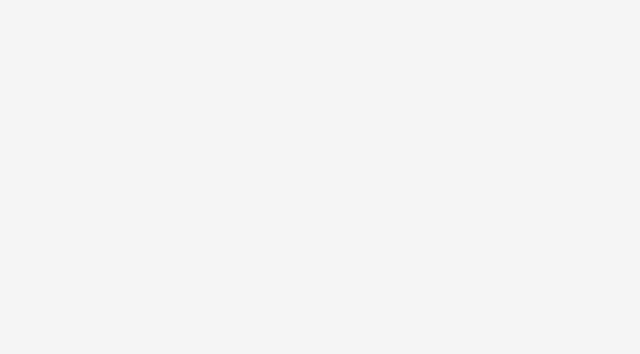
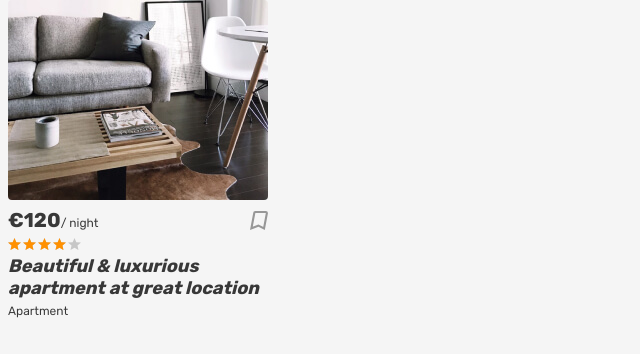
Before and after one commit to albertZubov/hal-six-cities-5, a React app: page /place-card in a window 1280 px wide. Shown: the top 354 px of the page, without its empty margins (0-640 px from the left). Built offline with nearby package versions, Linux system fonts and the light colour scheme.

Commit message:
Личный проект: обратная сторона реальности

```diff
--- a/src/components/app/app.jsx
+++ b/src/components/app/app.jsx
@@ -5,8 +5,9 @@ import { BrowserRouter, Switch, Route } from 'react-router-dom';
 import Login from '../authorization/login';
 import Favorites from '../favorites/favorites';
 import Offer from '../property/offer';
+import PlaceCard from '../place-card/place-card';
 
-const App = ({ countOffersRent }) => {
+const App = ({ countOffersRent, offers }) => {
   return (
     <BrowserRouter>
       <Switch>
@@ -20,6 +21,10 @@ const App = ({ countOffersRent }) => {
           <Favorites />
         </Route>
         <Route exact path="/offer/:id?" component={Offer} />
+        <Route exact path="/place-card">
+          <PlaceCard offers={offers} />
+        </Route>
+        {/* <Route exact path="/place-card" offers={offers} component={PlaceCard} /> */}
       </Switch>
     </BrowserRouter>
   );
--- /dev/null
+++ b/src/components/place-card/place-card.jsx
@@ -0,0 +1,67 @@
+import React, { PureComponent } from 'react';
+import PropTypes from 'prop-types';
+
+class PlaceCard extends PureComponent {
+  constructor({ props, offers }) {
+    super(props);
+    this._offers = offers;
+    console.log(this._offers);
+  }
+
+  render() {
+    return (
+      <article className="cities__place-card place-card">
+        <div
+          className="place-card__mark"
+          style={
+            this._offers.isPremium ? { display: `block` } : { display: `none` }
+          }
+        >
+          <span>Premium</span>
+        </div>
+        <div className="cities__image-wrapper place-card__image-wrapper">
+          <a href="#">
+            <img
+              className="place-card__image"
+              src="img/apartment-01.jpg"
+              width="260"
+              height="200"
+              alt="Place image"
+            />
+          </a>
+        </div>
+        <div className="place-card__info">
+          <div className="place-card__price-wrapper">
+            <div className="place-card__price">
+              <b className="place-card__price-value">&euro;120</b>
+              <span className="place-card__price-text">&#47;&nbsp;night</span>
+            </div>
+            <button
+              className="place-card__bookmark-button button"
+              type="button"
+            >
+              <svg className="place-card__bookmark-icon" width="18" height="19">
+                <use xlinkHref="#icon-bookmark"></use>
+              </svg>
+              <span className="visually-hidden">To bookmarks</span>
+            </button>
+          </div>
+          <div className="place-card__rating rating">
+            <div className="place-card__stars rating__stars">
+              <span style={{ width: '80%' }}></span>
+              <span className="visually-hidden">Rating</span>
+            </div>
+          </div>
+          <h2 className="place-card__name">
+            <a href="#">
+              Beautiful &amp; luxurious apartment at great location
+            </a>
+          </h2>
+          <p className="place-card__type">Apartment</p>
+        </div>
+      </article>
+    );
+  }
+}
+
+export default PlaceCard;
--- a/src/index.js
+++ b/src/index.js
@@ -1,12 +1,13 @@
 import React from 'react';
 import ReactDOM from 'react-dom';
 import App from './components/app/app';
+import offers from './mocks/offers';
 
 const Settings = {
   COUNT_OFFERS_RENT: Math.ceil(Math.random(0, 1000) * 100),
 };
 
 ReactDOM.render(
-  <App countOffersRent={Settings.COUNT_OFFERS_RENT} />,
+  <App countOffersRent={Settings.COUNT_OFFERS_RENT} offers={offers} />,
   document.querySelector(`#root`)
 );
--- /dev/null
+++ b/src/mocks/offers.js
@@ -0,0 +1,38 @@
+// const getRandomNumber = (number) => getCountRandom(0, number);
+const getRandomBoolean = () => Boolean(Math.round(Math.random()));
+
+const getCountRandom = (min, max) =>
+  Math.floor(getCountRandomDecimal(max, min));
+
+const getCountRandomDecimal = (min, max) =>
+  Number((Math.random() * (max - min) + min).toFixed(1));
+
+export default {
+  isPremium: getRandomBoolean(),
+  name: [
+    `Beautiful & luxurious apartment at great location`,
+    `Wood and stone place`,
+    `Nice, cozy, warm big bed apartment`,
+    `Canal View Prinsengracht`,
+  ][getCountRandom(0, 3)],
+  rating: getCountRandomDecimal(2, 5),
+  classRoom: [`apartments`, `private room`, `studio`, `loft`][
+    getCountRandom(0, 3)
+  ],
+  bedrooms: getCountRandom(1, 4),
+  adults: getCountRandom(1, 5),
+  price: Math.round(getCountRandom(40, 200) / 10) * 10,
+  tariff: [`night`, `light`][getCountRandom(0, 1)],
+  conveniences: [
+    `Wi-Fi`,
+    `Washing machine`,
+    `Towels`,
+    `Heating`,
+    `Coffee machine`,
+    `Baby seat`,
+    `Kitchen`,
+    `Dishwasher`,
+    `Cabel TV`,
+    `Fridge`,
+  ].slice(getCountRandom(0, 4), getCountRandom(4, 9)),
+};
```
